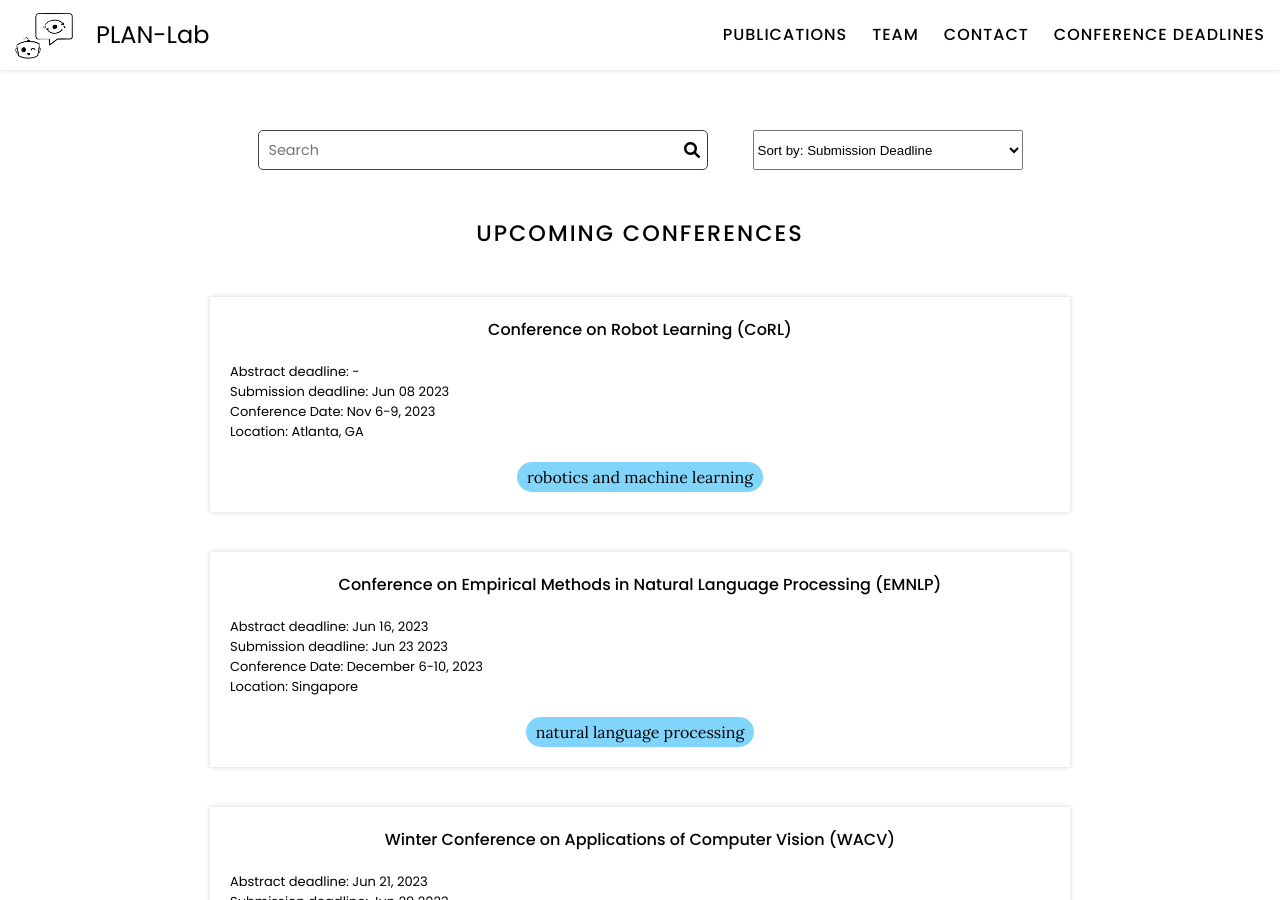
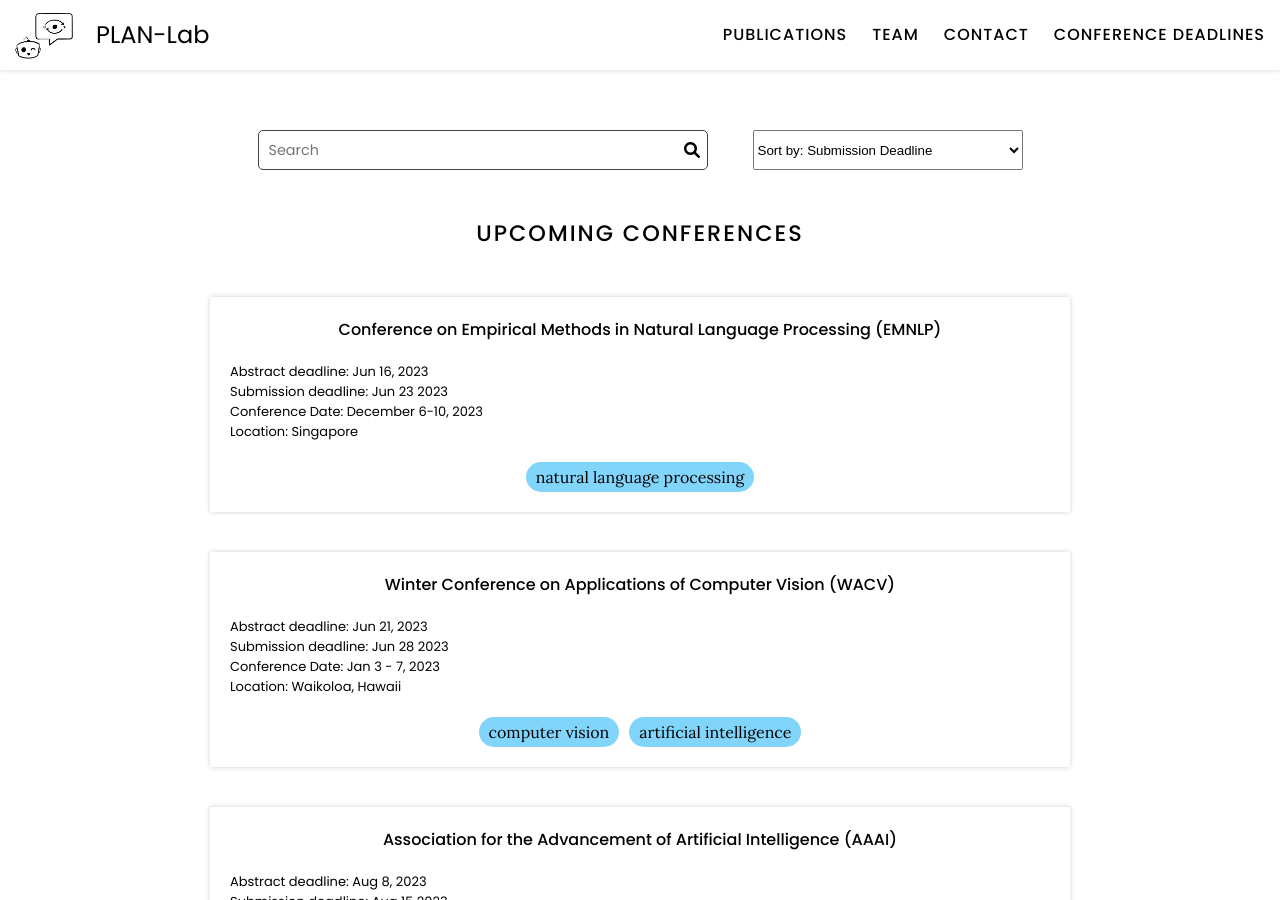
Before and after one commit to XiaonaZhou/plan-lab.github.io, a Jekyll site: the page built from conference-deadlines/index.md, in a window 1280 px wide and 900 px high. Built offline with Jekyll 4.4.1, drawn with Linux system fonts in a browser that asks for light colours.

Commit message:
Fetch Conferences

```diff
--- a/_data/conferences.yaml
+++ b/_data/conferences.yaml
@@ -1,20 +1,3 @@
-- abstract-deadline: '-'
-  acceptance-rate-2019: '-'
-  acceptance-rate-2020: '-'
-  acceptance-rate-2021: '-'
-  acceptance-rate-2022: '-'
-  call-for-papers: https://www.corl2023.org/
-  conference-date: Nov 6-9, 2023
-  conference-location: Atlanta, GA
-  core-ranking: '-'
-  h5-index: '64'
-  notification-date: Date(2023,7,30)
-  rebuttal-starts: Date(2023,7,8)
-  sd-for-sorting: 2023-06-08 00:00:00
-  submission-deadline: Jun 08 2023
-  tags:
-  - robotics and machine learning
-  title: Conference on Robot Learning (CoRL)
 - abstract-deadline: Jun 16, 2023
   acceptance-rate-2019: '-'
   acceptance-rate-2020: '-'
```
